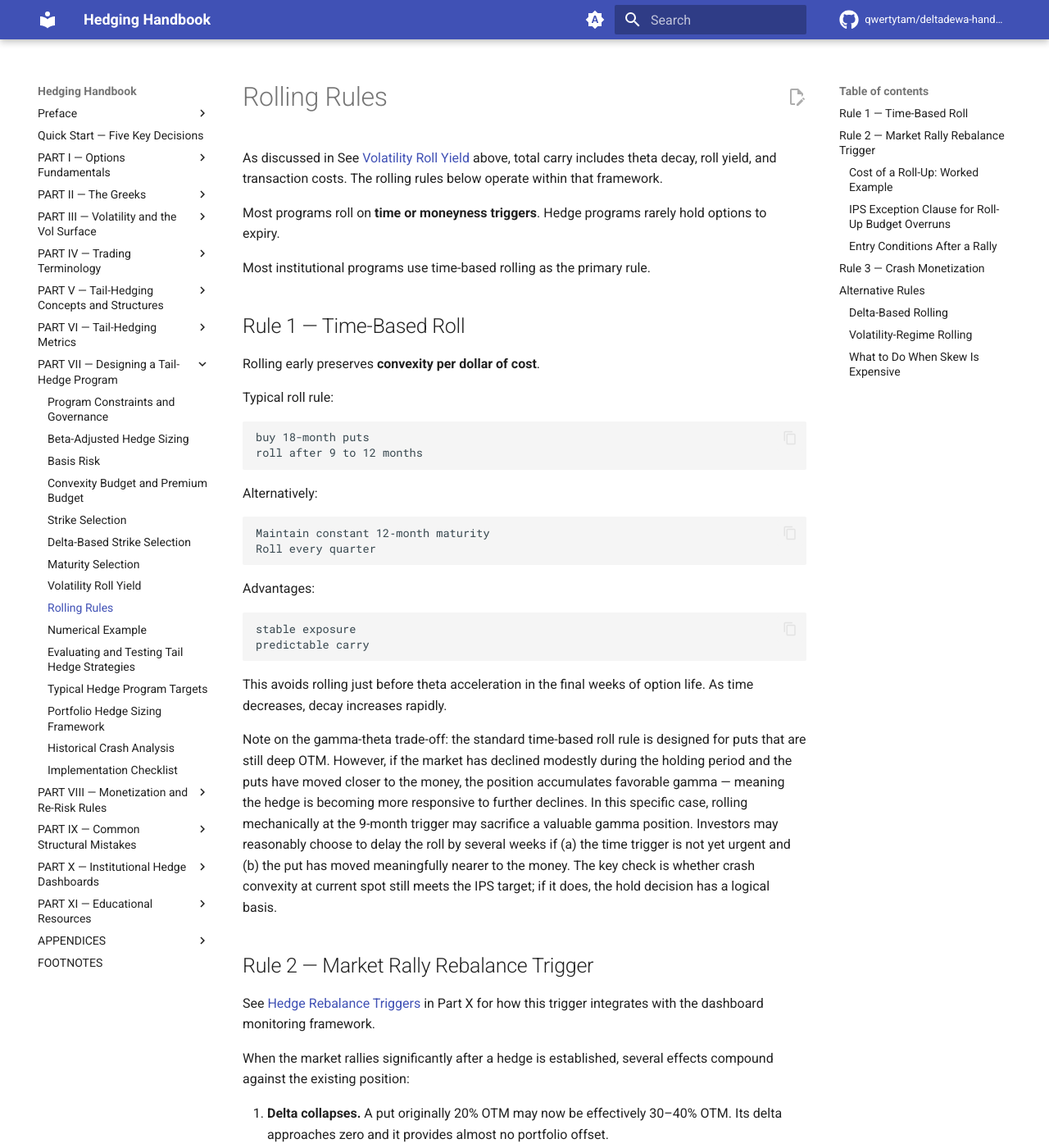
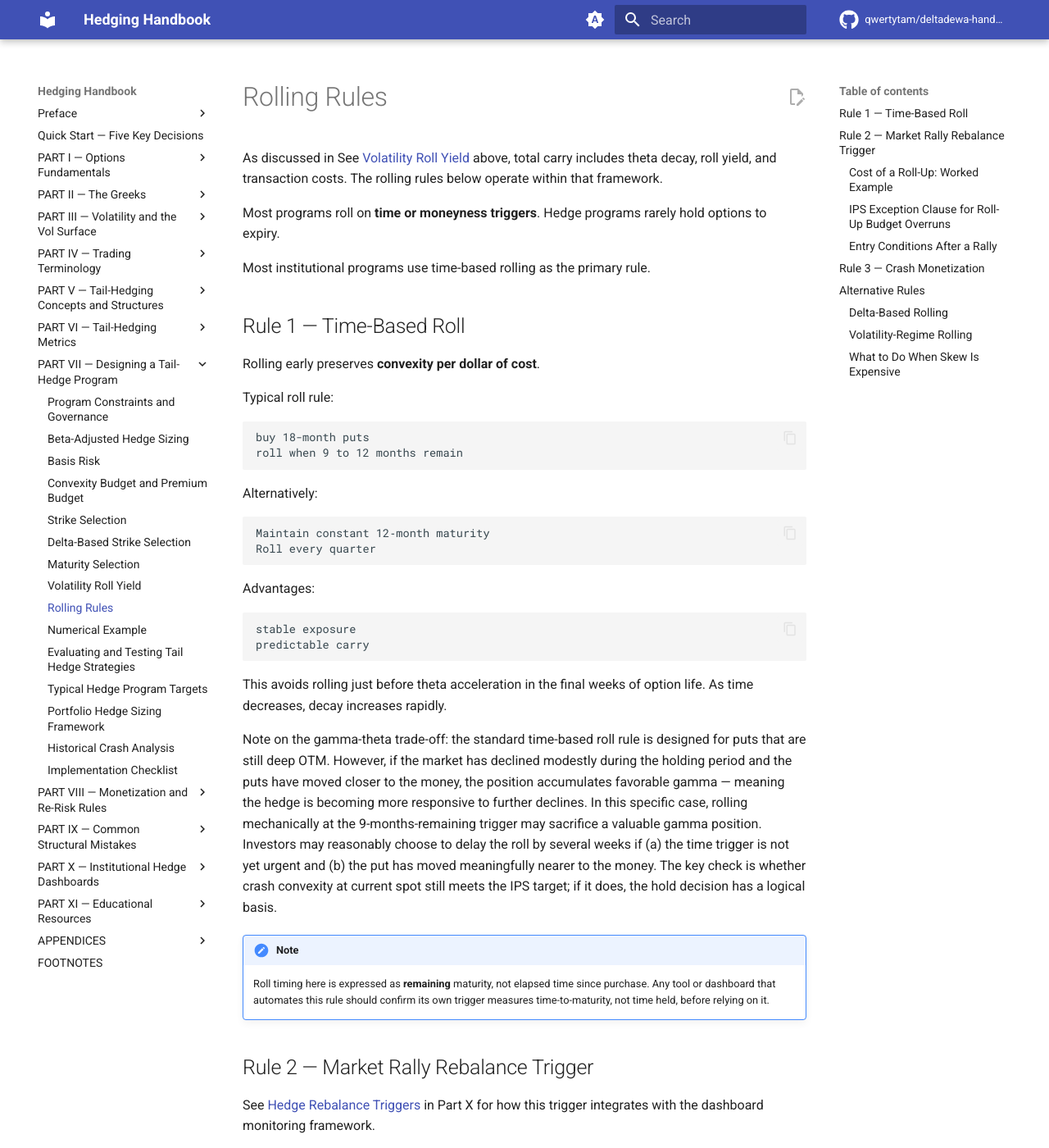
Before and after one commit to qwertytam/deltadewa-handbook, an MkDocs documentation site: the page built from docs/part-7/rolling-rules.md, in a window 1280 px wide and 1400 px high. Shown: the whole window at 82% size. Built offline with MkDocs 1.6.1 and Material for MkDocs 9.7.7, drawn with Linux system fonts in a browser that asks for light colours; comment, search, counter and statistics services are not loaded.

Commit message:
Fix roll-timing framing: elapsed vs remaining maturity (#27)
Rule 1 in rolling-rules.md said "roll after 9 to 12 months" (elapsed
time), contradicting the remaining-maturity framing used everywhere
else in the handbook. Standing decision: remaining-maturity is
canonical.

- rolling-rules.md: Rule 1 code block and gamma-theta paragraph
  reworded to remaining-maturity framing; added a note flagging that
  downstream tooling automating this rule should confirm it measures
  time-to-maturity, not time held.
- typical-hedge-program-targets.md (canonical roll-interval owner):
  disambiguated "9 to 12 months" to "9 to 12 months remaining".
- volatility-roll-yield.md: disambiguated one ambiguous restatement.
- tier-3-structural-and-operational-metrics.md (Part X): replaced a
  restated trigger value with a link back to Rule 1, per the
  Part X-links-not-restates convention.

No change needed on quick-start/index.md, evaluating-and-testing-
tail-hedge-strategies.md, program-constraints-and-governance.md, or
the other volatility-roll-yield.md restatement — already correctly
framed.

Cross-repo: confirmed via cross-repo-scout that deltadewa's roll
trigger (roll_time_months) is already unambiguously remaining-
maturity in code and docs; no deltadewa code change needed. Reported
via comment on deltadewa#294.

Closes #27

Co-Authored-By: Claude Sonnet 5 <noreply@anthropic.com>

````diff
--- a/docs/part-7/rolling-rules.md
+++ b/docs/part-7/rolling-rules.md
@@ -16,7 +16,7 @@ Typical roll rule:
 
 ```text
 buy 18-month puts
-roll after 9 to 12 months
+roll when 9 to 12 months remain
 ```
 
 Alternatively:
@@ -35,7 +35,13 @@ predictable carry
 
 This avoids rolling just before theta acceleration in the final weeks of option life. As time decreases, decay increases rapidly.
 
-Note on the gamma-theta trade-off: the standard time-based roll rule is designed for puts that are still deep OTM. However, if the market has declined modestly during the holding period and the puts have moved closer to the money, the position accumulates favorable gamma — meaning the hedge is becoming more responsive to further declines. In this specific case, rolling mechanically at the 9-month trigger may sacrifice a valuable gamma position. Investors may reasonably choose to delay the roll by several weeks if (a) the time trigger is not yet urgent and (b) the put has moved meaningfully nearer to the money. The key check is whether crash convexity at current spot still meets the IPS target; if it does, the hold decision has a logical basis.
+Note on the gamma-theta trade-off: the standard time-based roll rule is designed for puts that are still deep OTM. However, if the market has declined modestly during the holding period and the puts have moved closer to the money, the position accumulates favorable gamma — meaning the hedge is becoming more responsive to further declines. In this specific case, rolling mechanically at the 9-months-remaining trigger may sacrifice a valuable gamma position. Investors may reasonably choose to delay the roll by several weeks if (a) the time trigger is not yet urgent and (b) the put has moved meaningfully nearer to the money. The key check is whether crash convexity at current spot still meets the IPS target; if it does, the hold decision has a logical basis.
+
+!!! note
+    Roll timing here is expressed as **remaining** maturity, not elapsed time
+    since purchase. Any tool or dashboard that automates this rule should
+    confirm its own trigger measures time-to-maturity, not time held, before
+    relying on it.
 
 ## Rule 2 — Market Rally Rebalance Trigger
 
````
Also changed, not shown: docs/part-10/tier-3-structural-and-operational-metrics.md (+1 -6 lines), docs/part-7/typical-hedge-program-targets.md (+1 -1 lines), docs/part-7/volatility-roll-yield.md (+1 -1 lines).
